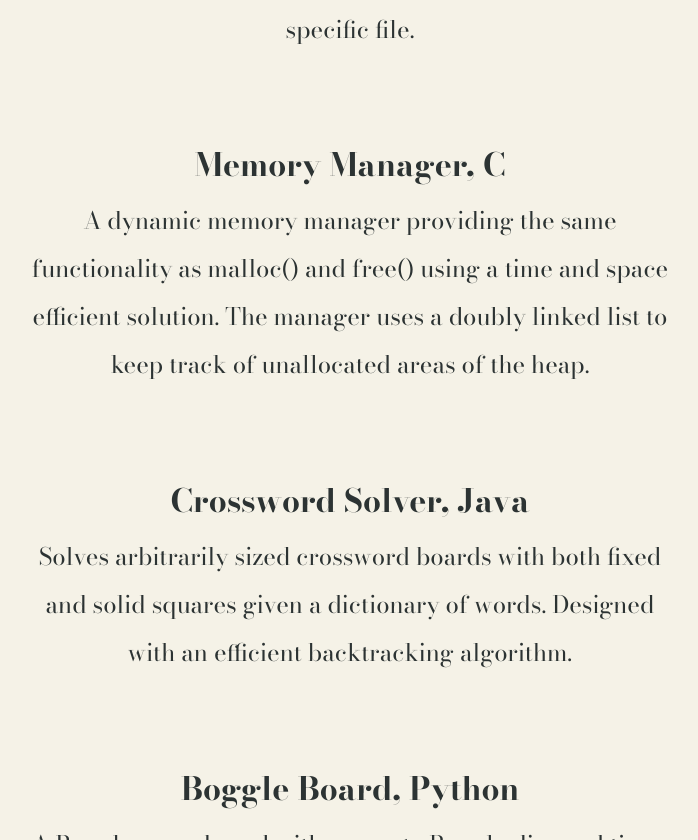
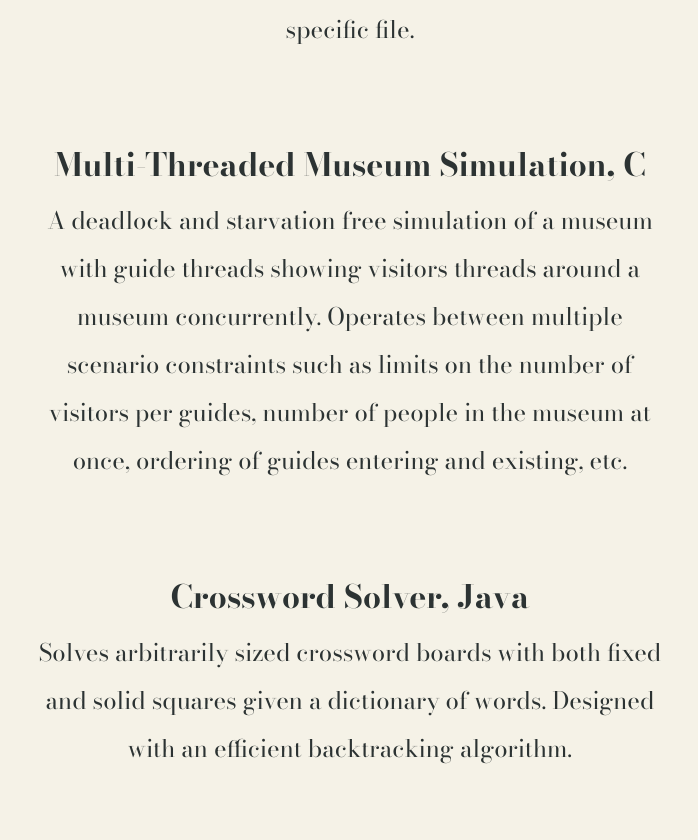
Before and after one commit to tahmad4/my-website, a plain HTML site: page projects.html in a window 1280 px wide. Shown: the part 1160-2000 px from the top of the page, without its empty margins (290-988 px from the left). Drawn offline with nearby package versions, Linux system fonts and the light colour scheme.

Commit message:
Added museumsim.c project

```diff
--- a/projects.html
+++ b/projects.html
@@ -63,11 +63,14 @@
             <h2 class="project-heading">File System, C</h2>
             <p class="project-text">A FUSE file system in Linux using C that implements common file system operations such as creating folders and files and reading/writing to arbitrary bytes of a specific file.</p>
 
-            <h2 class="project-heading">Memory Manager, C</h2>
-            <p class="project-text">A dynamic memory manager providing the same functionality as malloc() and free() using a time and space efficient solution. The manager uses a doubly linked list to keep track of unallocated areas of the heap.</p>
+            <h2 class="project-heading">Multi-Threaded Museum Simulation, C</h2>
+            <p class="project-text">A deadlock and starvation free simulation of a museum with guide threads showing visitors threads around a museum concurrently. Operates between multiple scenario constraints such as limits on the number of visitors per guides, number of people in the museum at once, ordering of guides entering and existing, etc.</p>
 
             <h2 class="project-heading">Crossword Solver, Java</h2>
             <p class="project-text">Solves arbitrarily sized crossword boards with both fixed and solid squares given a dictionary of words. Designed with an efficient backtracking algorithm.</p>
+
+            <h2 class="project-heading">Memory Manager, C</h2>
+            <p class="project-text">A dynamic memory manager providing the same functionality as malloc() and free() using a time and space efficient solution. The manager uses a doubly linked list to keep track of unallocated areas of the heap.</p>
 
             <h2 class="project-heading">Boggle Board, Python</h2>
             <p class="project-text">A Boggle game board with accurate Boggle dies and timer using the Tkinter Python GUI toolkit. </p>
```
